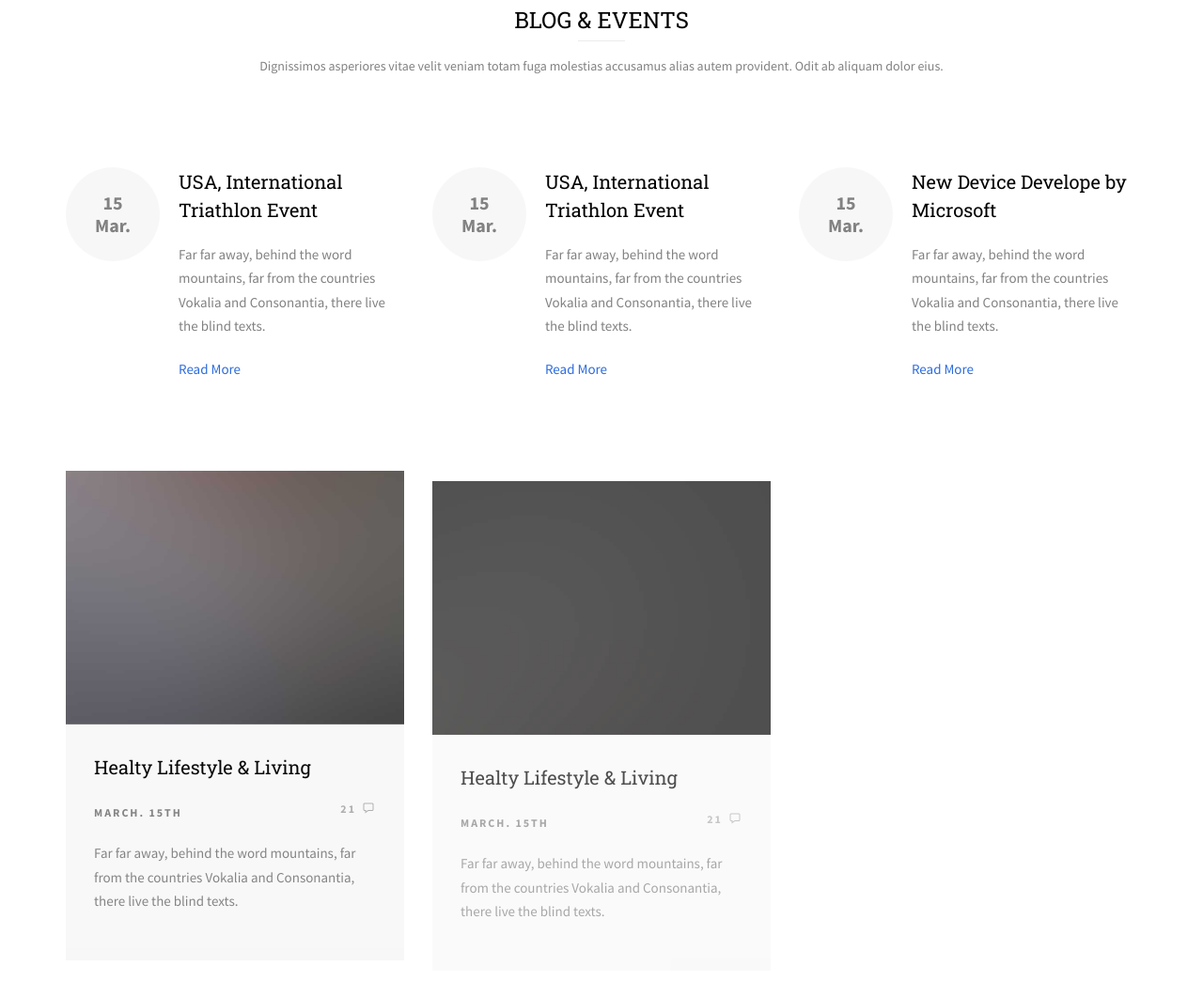
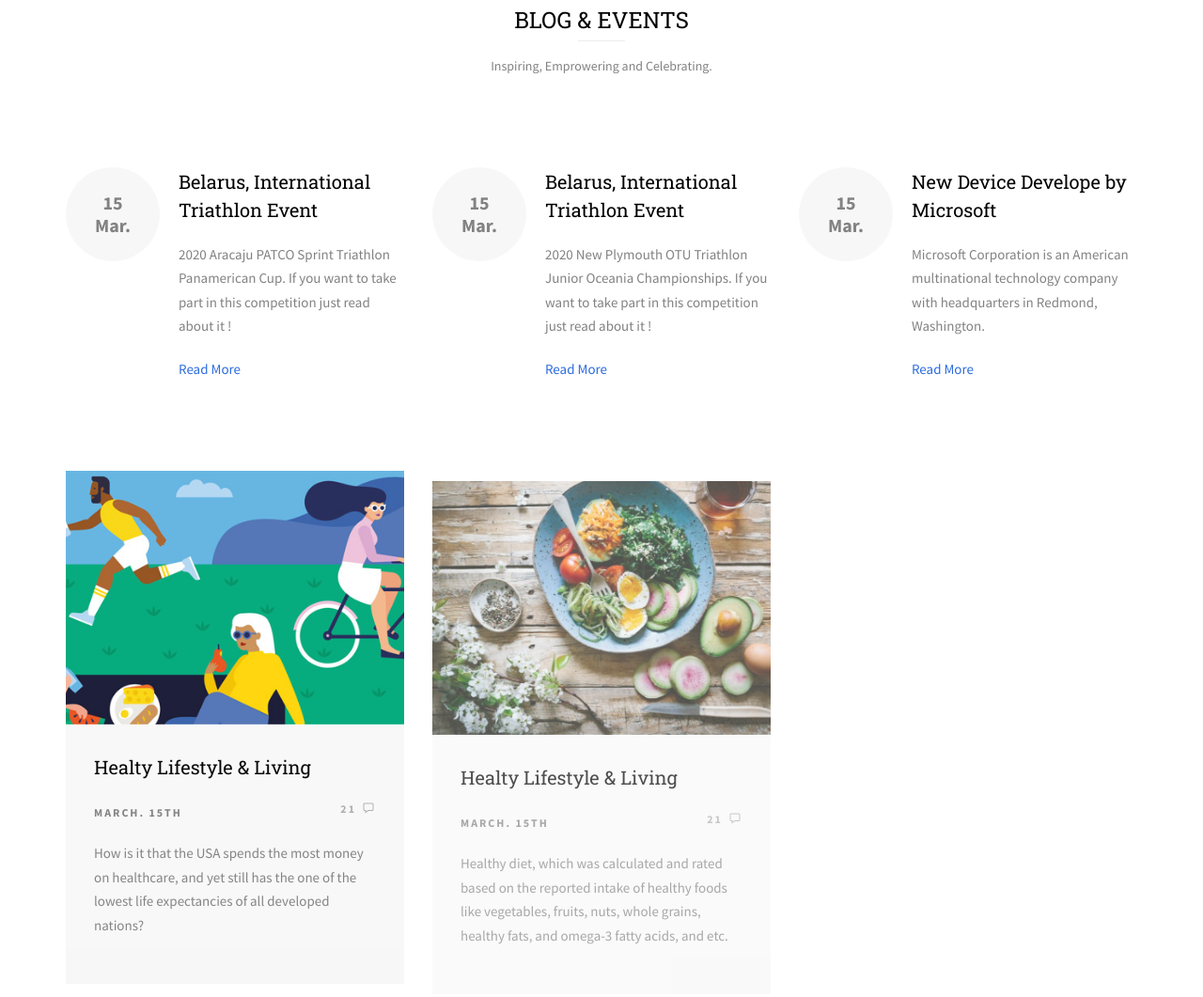
Before and after one commit to NikiDan/NikiDan.github.io, a plain HTML site: page Portal/education/index.html in a window 1280 px wide. Shown: the part 4015-5076 px from the top of the page at 94% size. Drawn offline with Linux system fonts and the light colour scheme; files whose address does not match are found by name.

Commit message:
Home page Update 2.1

```diff
--- a/Portal/education/index.html
+++ b/Portal/education/index.html
@@ -415,23 +415,23 @@
 			<div class="row animate-box">
 				<div class="col-md-8 col-md-offset-2 text-center fh5co-heading">
 					<h2>Blog &amp; Events</h2>
-					<p>Dignissimos asperiores vitae velit veniam totam fuga molestias accusamus alias autem provident. Odit ab aliquam dolor eius.</p>
+					<p>Inspiring, Emprowering and Celebrating.</p>
 				</div>
 			</div>
 			<div class="row row-padded-mb">
 				<div class="col-md-4 animate-box">
 					<div class="fh5co-event">
 						<div class="date text-center"><span>15<br>Mar.</span></div>
-						<h3><a href="#">USA, International Triathlon Event</a></h3>
-						<p>Far far away, behind the word mountains, far from the countries Vokalia and Consonantia, there live the blind texts.</p>
+						<h3><a href="#">Belarus, International Triathlon Event</a></h3>
+						<p>2020 Aracaju PATCO Sprint Triathlon Panamerican Cup. If you want to take part in this competition just read about it !</p>
 						<p><a href="#">Read More</a></p>
 					</div>
 				</div>
 				<div class="col-md-4 animate-box">
 					<div class="fh5co-event">
 						<div class="date text-center"><span>15<br>Mar.</span></div>
-						<h3><a href="#">USA, International Triathlon Event</a></h3>
-						<p>Far far away, behind the word mountains, far from the countries Vokalia and Consonantia, there live the blind texts.</p>
+						<h3><a href="#">Belarus, International Triathlon Event</a></h3>
+						<p>2020 New Plymouth OTU Triathlon Junior Oceania Championships. If you want to take part in this competition just read about it !</p>
 						<p><a href="#">Read More</a></p>
 					</div>
 				</div>
@@ -439,7 +439,7 @@
 					<div class="fh5co-event">
 						<div class="date text-center"><span>15<br>Mar.</span></div>
 						<h3><a href="#">New Device Develope by Microsoft</a></h3>
-						<p>Far far away, behind the word mountains, far from the countries Vokalia and Consonantia, there live the blind texts.</p>
+						<p>Microsoft Corporation is an American multinational technology company with headquarters in Redmond, Washington.</p>
 						<p><a href="#">Read More</a></p>
 					</div>
 				</div>
@@ -447,34 +447,34 @@
 			<div class="row">
 				<div class="col-lg-4 col-md-4">
 					<div class="fh5co-blog animate-box">
-						<a href="#" class="blog-img-holder" style="background-image: url(images/project-1.jpg);"></a>
+						<a href="#" class="blog-img-holder" style="background-image: url(images/healthy-living-1.jpg);"></a>
 						<div class="blog-text">
 							<h3><a href="#">Healty Lifestyle &amp; Living</a></h3>
 							<span class="posted_on">March. 15th</span>
 							<span class="comment"><a href="">21<i class="icon-speech-bubble"></i></a></span>
-							<p>Far far away, behind the word mountains, far from the countries Vokalia and Consonantia, there live the blind texts.</p>
+							<p>How is it that the USA spends the most money on healthcare, and yet still has the one of the lowest life expectancies of all developed nations?</p>
 						</div>
 					</div>
 				</div>
 				<div class="col-lg-4 col-md-4">
 					<div class="fh5co-blog animate-box">
-						<a href="#" class="blog-img-holder" style="background-image: url(images/project-2.jpg);"></a>
+						<a href="#" class="blog-img-holder" style="background-image: url(images/healthy-living-2.jpg);"></a>
 						<div class="blog-text">
 							<h3><a href="#">Healty Lifestyle &amp; Living</a></h3>
 							<span class="posted_on">March. 15th</span>
 							<span class="comment"><a href="">21<i class="icon-speech-bubble"></i></a></span>
-							<p>Far far away, behind the word mountains, far from the countries Vokalia and Consonantia, there live the blind texts.</p>
+							<p>Healthy diet, which was calculated and rated based on the reported intake of healthy foods like vegetables, fruits, nuts, whole grains, healthy fats, and omega-3 fatty acids, and etc.</p>
 						</div>
 					</div>
 				</div>
 				<div class="col-lg-4 col-md-4">
 					<div class="fh5co-blog animate-box">
-						<a href="#" class="blog-img-holder" style="background-image: url(images/project-3.jpg);"></a>
+						<a href="#" class="blog-img-holder" style="background-image: url(images/healthy-living-31.jpg);"></a>
 						<div class="blog-text">
 							<h3><a href="#">Healty Lifestyle &amp; Living</a></h3>
 							<span class="posted_on">March. 15th</span>
 							<span class="comment"><a href="">21<i class="icon-speech-bubble"></i></a></span>
-							<p>Far far away, behind the word mountains, far from the countries Vokalia and Consonantia, there live the blind texts.</p>
+							<p>Researchers from the Harvard T.H. Chan School of Public Health conducted a massive study of the impact of health habits on life expectancy, using data from the well-known organisations.</p>
 						</div>
 					</div>
 				</div>
@@ -487,7 +487,7 @@
 			<div class="row animate-box">
 				<div class="col-md-6 col-md-offset-3 text-center fh5co-heading">
 					<h2>Plan &amp; Pricing</h2>
-					<p>Dignissimos asperiores vitae velit veniam totam fuga molestias accusamus alias autem provident. Odit ab aliquam dolor eius.</p>
+					<p>Needs change as businesses grow. We’ll help you market smarter from day one.</p>
 				</div>
 			</div>
 			<div class="row">
```
Also changed, not shown: Portal/education/images/healthy-living-1.jpg (added), Portal/education/images/healthy-living-2.jpg (added), Portal/education/images/healthy-living-3.jpg (added), Portal/education/images/healthy-living-31.jpg (added).
